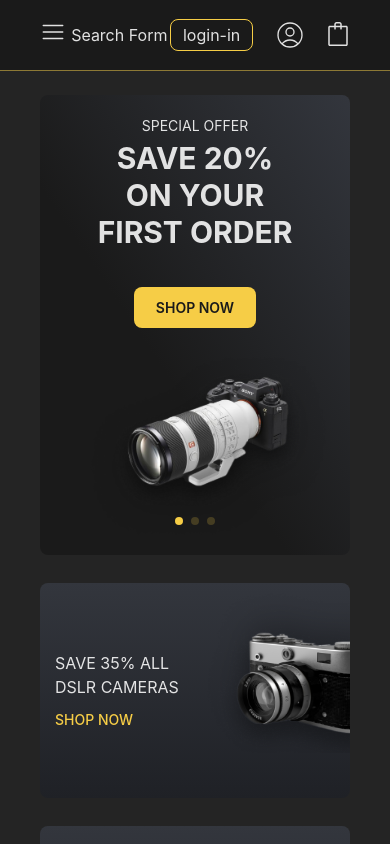
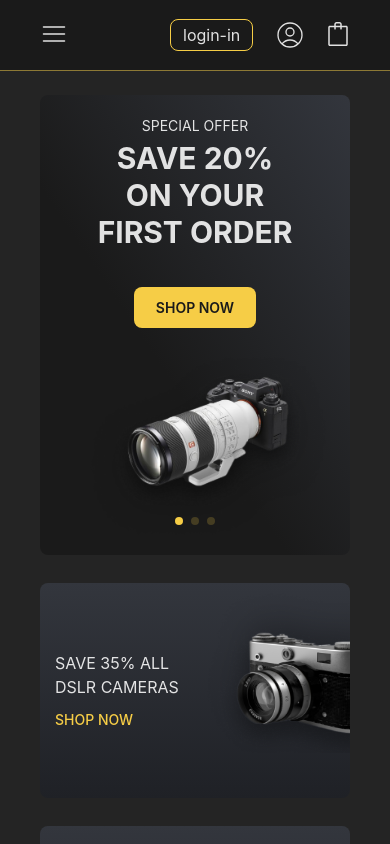
Before and after one commit to Vladislav-Burhovetskiy/photoland, a React (Vite) app: page / in a window 390 px wide. Shown: the top 844 px of the page. Built offline with nearby package versions, Linux system fonts and the light colour scheme.

Commit message:
+ create responsive header with menu and all action elements

```diff
--- /dev/null
+++ b/src/components/CategoryMenuMobile/CategoryMenuMobile.jsx
@@ -0,0 +1,18 @@
+import PropTypes from "prop-types";
+
+import CategoryNav from "../CategoryNav/CategoryNav";
+import { FiX } from "react-icons/fi";
+import "./CategoryMenuMobile.scss";
+
+export default function CategoryMenuMobile({ openMenu }) {
+  return (
+    <div className="mobile-menu">
+      <FiX onClick={openMenu} />
+      <CategoryNav />
+    </div>
+  );
+}
+
+CategoryMenuMobile.propTypes = {
+  openMenu: PropTypes.func,
+};
--- /dev/null
+++ b/src/components/CategoryMenuMobile/CategoryMenuMobile.scss
@@ -0,0 +1,12 @@
+@import "../../utils/styles/vars.scss";
+@import "../../utils/styles/mixins.scss";
+
+.mobile-menu {
+  display: block;
+  padding: 20px;
+
+  // i can hide just the menu icon btn
+  // @include onLargeDesktop {
+  //   display: none;
+  // }
+}
--- a/src/components/CategoryNav/CategoryNav.jsx
+++ b/src/components/CategoryNav/CategoryNav.jsx
@@ -1,4 +1,3 @@
-// import { Link } from "react-router-dom";
 import { Link } from "react-router-dom";
 import useFetch from "../../hooks/useFetch";
 import "./CategoryNav.scss";
@@ -8,7 +7,6 @@ export default function CategoryNav() {
   const allCategories = data?.map((item) => item.categories);
   const uniqueCategories = [...new Set(allCategories)];
 
-  console.log(uniqueCategories);
   return (
     <aside className="nav">
       <div className="nav-title">BROWSE CATEGORIES</div>
--- a/src/components/CategoryNav/CategoryNav.scss
+++ b/src/components/CategoryNav/CategoryNav.scss
@@ -4,16 +4,9 @@
 .nav {
   height: 460px;
   min-width: 280px;
-  // width: 100%;
   background: $color-dark;
   border-radius: 8px;
   font-size: 14px;
-  display: none;
-
-  @include onLargeDesktop {
-    display: block;
-    margin-right: 28px;
-  }
 
   &-title {
     color: $color-light-dark;
--- a/src/components/CategoryNavMobile/CategoryNavMobile.jsx
+++ /dev/null
@@ -1,11 +0,0 @@
-import CategoryNav from "../CategoryNav/CategoryNav";
-import { FiX } from "react-icons/fi";
-
-export default function CategoryNavMobile({ openMenu }) {
-  return (
-    <div>
-      <FiX onClick={openMenu}/>
-      <CategoryNav />
-    </div>
-  );
-}
--- a/src/components/Header/Header.jsx
+++ b/src/components/Header/Header.jsx
@@ -6,7 +6,7 @@ import { HiOutlineUserCircle } from "react-icons/hi2";
 import { useCartIsOpen } from "../../hooks/useCartIsOpen";
 import SearchForm from "../SearchForm/SearchForm";
 import Cart from "../Cart/Cart";
-import CategoryNavMobile from "../CategoryNavMobile/CategoryNavMobile";
+import CategoryMenuMobile from "../CategoryMenuMobile/CategoryMenuMobile";
 import Logo from "../../images/logo.png";
 import "./Header.scss";
 
@@ -25,18 +25,22 @@ export default function Header() {
   return (
     <header className="header">
       <div className="header-container container">
+        <div className="header-container__icon-logo">
           <div className="header-menu__icon" onClick={openMenu}>
             <FiMenu strokeWidth={1.3} />
-        </div>
-        <div className={`header-menu__mobile ${menuIsOpen && "show"}`}>
-          <CategoryNavMobile openMenu={openMenu} />
           </div>
           <Link to={"/"}>
             <div className="header-logo">
               <img src={Logo} alt="Logo Photoland" />
             </div>
           </Link>
+        </div>
+        <div className={`header-menu__mobile ${menuIsOpen && "show"}`}>
+          <CategoryMenuMobile openMenu={openMenu} />
+        </div>
+        <div className="header-search">
           <SearchForm />
+        </div>
         <div className="header-actions">
           <button className="header-btn">login-in</button>
           <div className="header-avatar">
--- a/src/components/Header/Header.scss
+++ b/src/components/Header/Header.scss
@@ -18,15 +18,31 @@
     align-items: center;
     height: 70px;
     width: 100%;
+
+    &__icon-logo {
+      display: flex;
+      align-items: center;
+    }
+  }
+
+  &-search {
+    display: none;
+
+    @include onTablet {
+      display: block;
+    }
+
   }
 
   &-menu__icon {
     display: block;
-    font-size: 26px;
+    font-size: 28px;
+    padding: 20px 0 15px;
+    margin-right: 20px;
     cursor: pointer;
 
-    @include onTablet {
-      // display: none;
+    @include onLargeDesktop {
+      display: none;
     }
   }
 
@@ -35,7 +51,7 @@
     padding-top: 6px;
     display: none;
 
-    @include onTablet {
+    @include onLargeMobile {
       display: block;
     }
   }
@@ -89,6 +105,7 @@
   }
 
   &-menu__mobile {
+    // top: 0;
     left: 0;
   }
 
--- a/src/components/Hero/Hero.jsx
+++ b/src/components/Hero/Hero.jsx
@@ -8,7 +8,7 @@ export default function Hero() {
   return (
     <section className="hero">
       <div className="hero-container">
-        <div>
+        <div className="hero-nav">
           <CategoryNav />
         </div>
         <div>
--- a/src/components/Hero/Hero.scss
+++ b/src/components/Hero/Hero.scss
@@ -14,4 +14,13 @@
       justify-content: space-between;
     }
   }
+
+  &-nav {
+    display: none;
+
+    @include onLargeDesktop {
+      display: block;
+      margin-right: 28px;
+    }
+  }
 }
```
Also changed, not shown: src/components/CategoryNavMobile/CategoryNavMobile.scss (deleted). Lines whose indentation alone changed are shown as unchanged.
